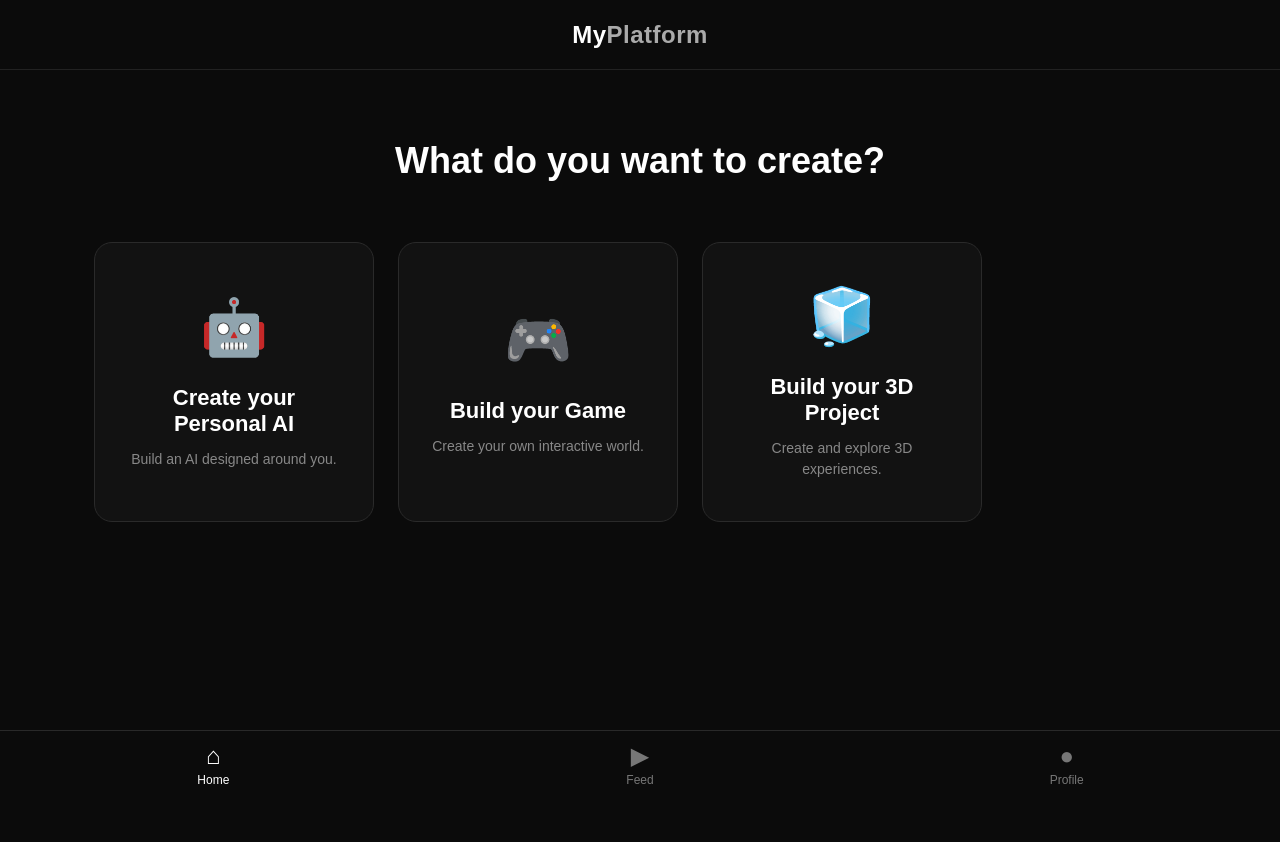
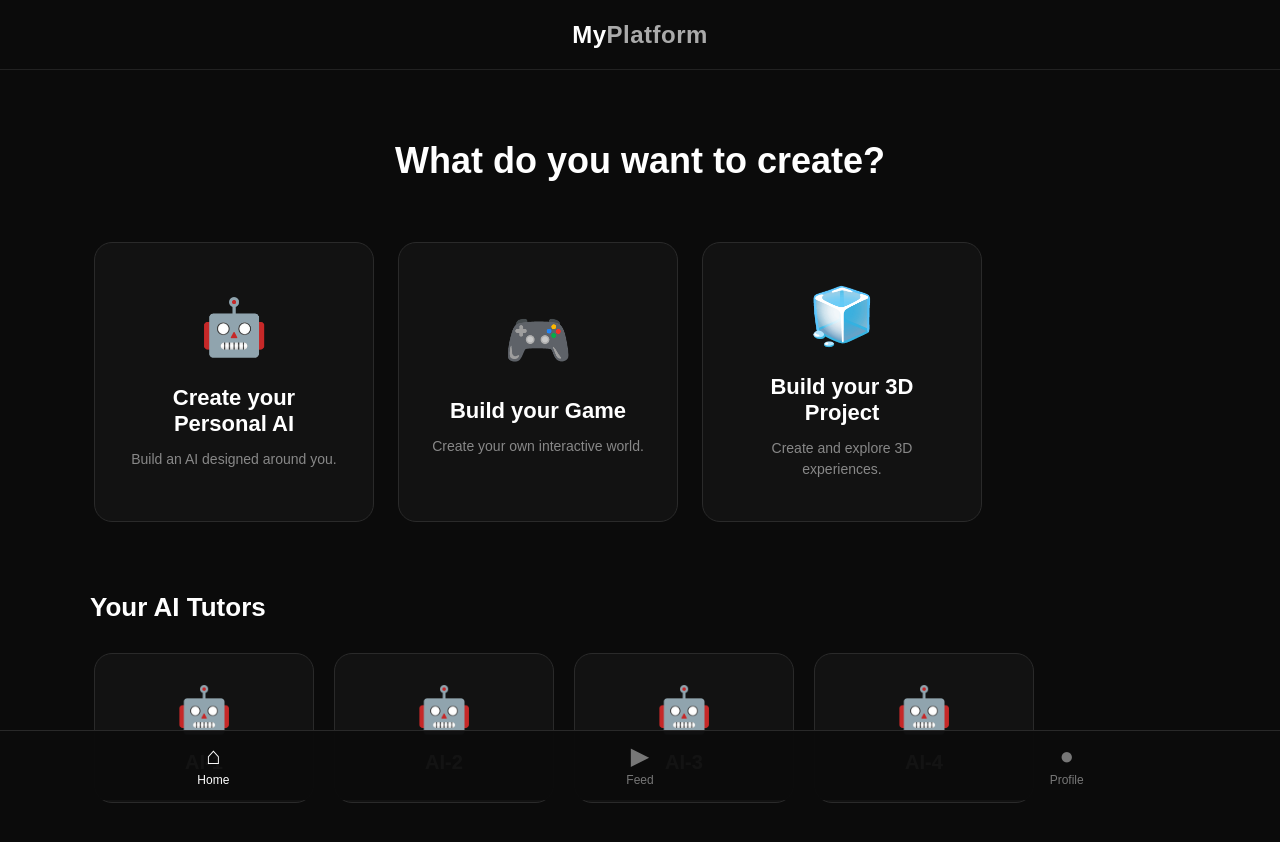
Before and after one commit to 099samipgupta-lang/my-platform, a website: page public/home.html in a window 1280 px wide. Before the commit the page ends 800 px from the top, so only its background shows below. Drawn offline with Linux system fonts and the light colour scheme.

Commit message:
Add AI Tutors section

```diff
--- a/public/home.html
+++ b/public/home.html
@@ -219,6 +219,79 @@
 .nav-item:hover {
     color: white;
 }
+
+/* =========================
+   YOUR AI TUTORS
+========================= */
+
+.ai-tutors-section {
+    width: 100%;
+    max-width: 1100px;
+    margin-top: 50px;
+}
+
+.ai-tutors-section h2 {
+    margin: 0 0 20px;
+    font-size: 26px;
+    font-weight: 600;
+}
+
+.ai-tutors {
+    width: 100%;
+
+    display: flex;
+    gap: 20px;
+
+    overflow-x: auto;
+    overflow-y: hidden;
+
+    padding: 10px 4px 20px;
+
+    scrollbar-width: none;
+}
+
+.ai-tutors::-webkit-scrollbar {
+    display: none;
+}
+
+.ai-card {
+    flex: 0 0 220px;
+    min-height: 150px;
+
+    background: #121212;
+    border: 1px solid #2a2a2a;
+    border-radius: 18px;
+
+    display: flex;
+    flex-direction: column;
+    align-items: center;
+    justify-content: center;
+
+    padding: 20px;
+
+    cursor: pointer;
+
+    transition:
+        transform 0.2s ease,
+        border-color 0.2s ease,
+        background 0.2s ease;
+}
+
+.ai-card:hover {
+    transform: translateY(-4px);
+    background: #181818;
+    border-color: #555;
+}
+
+.ai-icon {
+    font-size: 45px;
+    margin-bottom: 15px;
+}
+
+.ai-name {
+    font-size: 20px;
+    font-weight: 600;
+}
     </style>
 </head>
 
@@ -308,7 +381,39 @@
             </div>
 
         </div>
+<!-- =========================
+     YOUR AI TUTORS
+========================= -->
 
+<section class="ai-tutors-section">
+
+    <h2>Your AI Tutors</h2>
+
+    <div class="ai-tutors">
+
+        <div class="ai-card">
+            <div class="ai-icon">🤖</div>
+            <div class="ai-name">AI-1</div>
+        </div>
+
+        <div class="ai-card">
+            <div class="ai-icon">🤖</div>
+            <div class="ai-name">AI-2</div>
+        </div>
+
+        <div class="ai-card">
+            <div class="ai-icon">🤖</div>
+            <div class="ai-name">AI-3</div>
+        </div>
+
+        <div class="ai-card">
+            <div class="ai-icon">🤖</div>
+            <div class="ai-name">AI-4</div>
+        </div>
+
+    </div>
+
+</section>
     </main>
 
 
```
